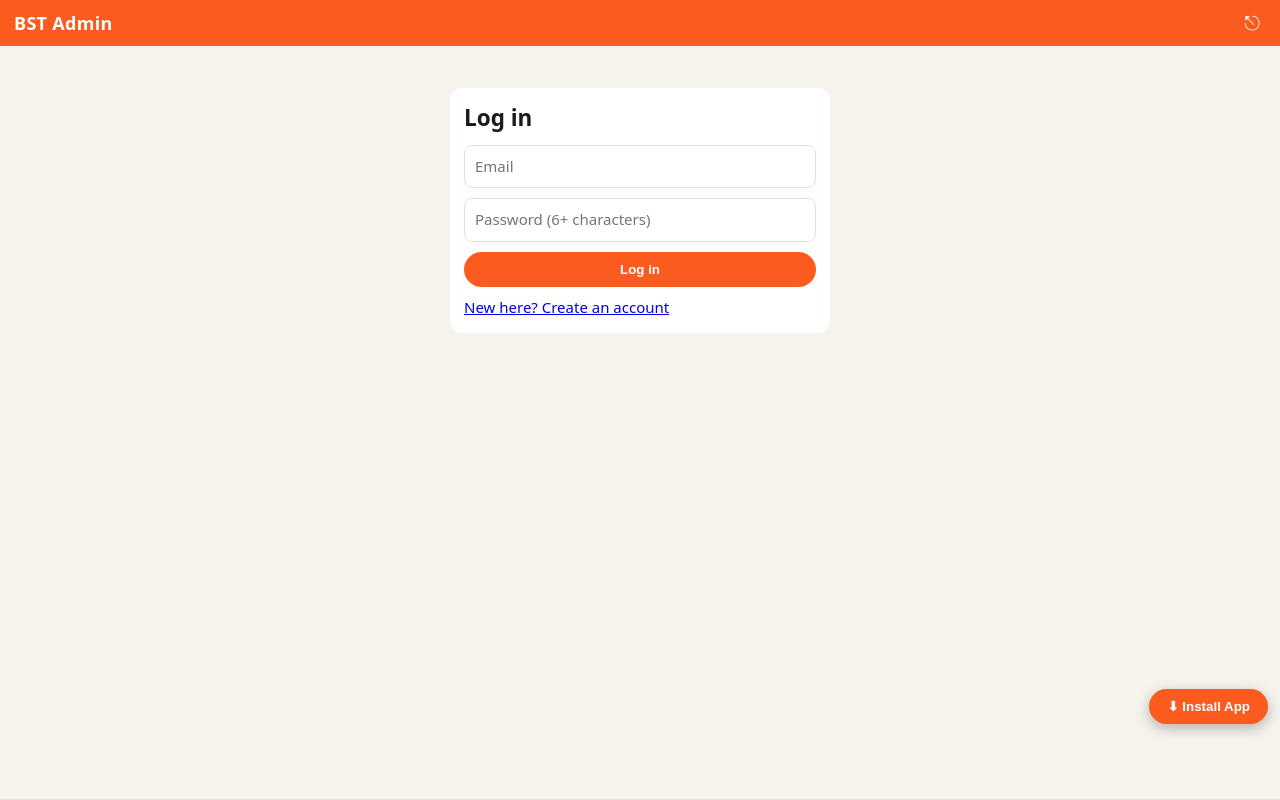
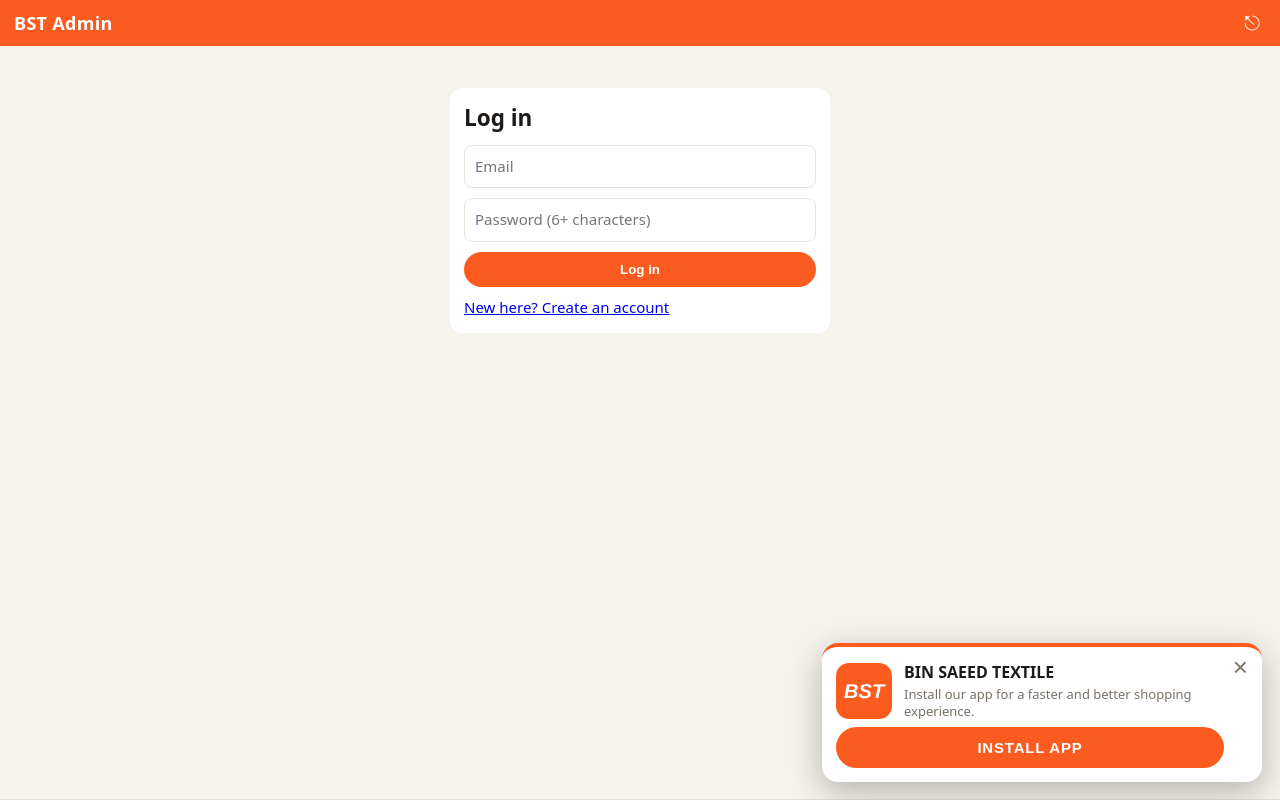
Before and after one commit to oyekanmilawwal80-spec/BIN-SAEED-TEXTILE, a plain HTML site: page admin.html in a window 1280 px wide. Drawn offline with nearby package versions, Linux system fonts and the light colour scheme.

Commit message:
Install App widget

```diff
--- a/app.css
+++ b/app.css
@@ -21,4 +21,11 @@ input,select,textarea{width:100%;padding:10px;border:1px solid var(--line);borde
 .tag{font-size:12px;padding:2px 8px;border-radius:10px;background:#eee}.tag.paid_pending,.tag.pending{background:#ffe9c7}.tag.confirmed,.tag.delivered{background:#d3f2e1}.tag.shipped{background:#d8e8ff}
 .acct{border:1px dashed var(--o);border-radius:8px;padding:10px}.acct b{font-size:18px;letter-spacing:1px}
 .inst{position:fixed;right:12px;bottom:76px;z-index:9;box-shadow:0 4px 14px #0004}
-#splash{position:fixed;inset:0;z-index:99;background:#f6f2ec;display:flex;flex-direction:column;align-items:center;justify-content:center;gap:12px;transition:opacity .45s}#splash.hide{opacity:0}#splash .logo{width:96px;height:96px;border-radius:22px;background:#fb5b1f;color:#fff;display:grid;place-items:center;font:900 32px Arial,sans-serif}#splash p{font-weight:700;letter-spacing:1px}
+#splash{position:fixed;inset:0;z-index:99;background:#f6f2ec;display:flex;flex-direction:column;align-items:center;justify-content:center;gap:12px;transition:opacity .45s}#splash.hide{opacity:0}#splash img{width:96px;height:96px;border-radius:22px}#splash p{font-weight:700;letter-spacing:1px}
+.ia{position:fixed;left:12px;right:12px;bottom:76px;max-width:440px;margin:auto;z-index:40;background:#fff;border-radius:16px;padding:14px 38px 14px 14px;display:grid;grid-template-columns:56px 1fr;gap:6px 12px;align-items:center;box-shadow:0 10px 34px #0004;border-top:4px solid var(--o);animation:iaUp .4s}
+@media(min-width:700px){.ia{left:auto;right:18px;bottom:18px;margin:0}}
+.ia img{width:56px;height:56px;border-radius:13px}.ia .it b{font-size:16px}.ia .it p{font-size:13px;color:var(--mut);line-height:1.35;margin-top:2px}
+.ia .go{grid-column:1/-1;width:100%;padding:12px;font-size:15px;letter-spacing:.8px}.ia.ok{border-top-color:var(--ok)}.ia.ok .go{background:var(--ok)}
+.ix{position:absolute;top:4px;right:8px;background:none;border:0;font-size:26px;color:var(--mut);cursor:pointer}
+@keyframes iaUp{from{transform:translateY(30px);opacity:0}}
+.inst{position:fixed;right:12px;bottom:76px;z-index:9;box-shadow:0 4px 14px #0004}
--- a/config-and-app.js
+++ b/config-and-app.js
@@ -35,22 +35,45 @@ async function bell(p){
  sb.channel('n'+p.id).on('postgres_changes',{event:'INSERT',schema:'public',table:'notifications',filter:'user_id=eq.'+p.id},async e=>{
   toast(e.new.title);load();
   if('Notification' in window&&Notification.permission==='granted'){const r=await navigator.serviceWorker.ready;r.showNotification(e.new.title,{body:e.new.body,icon:'icon-192.png',badge:'icon-192.png'})}}).subscribe()}
-/* Install App button + splash */
+/* Install App widget + splash */
 let _ip;
 const _standalone=matchMedia('(display-mode: standalone)').matches||navigator.standalone===true;
 const _ios=/iphone|ipad|ipod/i.test(navigator.userAgent)||(navigator.platform==='MacIntel'&&navigator.maxTouchPoints>1);
-if(_standalone){const sp=document.createElement('div');sp.id='splash';sp.innerHTML='<div class="logo">BST</div><p>BIN SAEED TEXTILE</p>';document.body.append(sp);setTimeout(()=>sp.classList.add('hide'),700);setTimeout(()=>sp.remove(),1200)}
-else{
- addEventListener('beforeinstallprompt',e=>{e.preventDefault();_ip=e});
- const ua=navigator.userAgent,android=/android/i.test(ua),
-  wrong=android&&(/FBAN|FBAV|Instagram|WhatsApp|Telegram|Snapchat|TikTok|Line\/|; wv\)/i.test(ua)||!/Chrome\//.test(ua)||/OPR|UCBrowser|SamsungBrowser|MiuiBrowser|EdgA/i.test(ua));
- const b=document.createElement('button');b.className='btn inst';b.textContent='⬇ Install App';
- b.onclick=async()=>{
-  if(!_ip&&!_ios&&!wrong)await new Promise(r=>setTimeout(r,1500));
-  if(_ip){_ip.prompt();await _ip.userChoice;_ip=null;return}
-  const link=location.origin+'/';
-  if(_ios)return modal('<h3>Install on iPhone</h3><p>1. Open this page in <b>Safari</b>.</p><p>2. Tap the <b>Share</b> button (square with an arrow).</p><p>3. Scroll down and tap <b>Add to Home Screen</b>, then <b>Add</b>.</p>');
-  if(wrong){const m=modal('<h3>Open in Chrome to install</h3><p>This page is open inside another app or browser, which cannot install apps.</p><a class="btn" style="text-align:center;text-decoration:none" href="intent://'+location.host+'/#Intent;scheme=https;package=com.android.chrome;end">Open in Chrome</a><button class="btn g" id="cp">Copy link</button><p class=muted>Or copy the link and paste it into Chrome yourself.</p>');
-   m.querySelector('#cp').onclick=()=>{navigator.clipboard&&navigator.clipboard.writeText(link);toast('Link copied. Paste it in Chrome.')};return}
-  modal('<h3>Install BIN SAEED</h3><p>Tap the <b>⋮</b> menu in Chrome, then <b>Install app</b> or <b>Add to Home screen</b>.</p><p class=muted>Already installed? Look for BIN SAEED in your app list. Chrome hides Install once the app is on your phone. If you removed it a moment ago, close Chrome fully, open this page again and tap Install.</p>')};
- addEventListener('appinstalled',()=>b.remove());document.body.append(b)}
+if(_standalone){
+ const sp=document.createElement('div');sp.id='splash';sp.innerHTML='<img src="icon-192.png" alt=""><p>BIN SAEED TEXTILE</p>';document.body.append(sp);
+ setTimeout(()=>sp.classList.add('hide'),700);setTimeout(()=>sp.remove(),1200);
+}else{
+ const ls={get:k=>{try{return localStorage.getItem(k)}catch(e){return null}},set:(k,v)=>{try{localStorage.setItem(k,v)}catch(e){}},del:k=>{try{localStorage.removeItem(k)}catch(e){}}};
+ const ua=navigator.userAgent,android=/android/i.test(ua);
+ const wrong=android&&(/FBAN|FBAV|Instagram|WhatsApp|Telegram|Snapchat|TikTok|Line\/|; wv\)/i.test(ua)||!/Chrome\//.test(ua)||/OPR|UCBrowser|SamsungBrowser|MiuiBrowser|EdgA/i.test(ua));
+ let card=null,pill=null;
+ const guide=()=>{
+  if(_ios)return modal('<h3>Install on iPhone</h3><p>Apple does not allow one-tap install buttons. It takes 3 taps:</p><p>1. Open this page in <b>Safari</b>.</p><p>2. Tap the <b>Share</b> button (square with an arrow).</p><p>3. Tap <b>Add to Home Screen</b>, then <b>Add</b>.</p>');
+  if(wrong){const m=modal('<h3>Open in Chrome to install</h3><p>This page is open inside another app or browser, which cannot install apps.</p><a class="btn" style="text-align:center;text-decoration:none" href="intent://'+location.host+'/#Intent;scheme=https;package=com.android.chrome;end">Open in Chrome</a><button class="btn g" id="cp">Copy link</button>');
+   m.querySelector('#cp').onclick=()=>{navigator.clipboard&&navigator.clipboard.writeText(location.origin+'/');toast('Link copied. Paste it in Chrome.')};return}
+  modal('<h3>Install BIN SAEED TEXTILE</h3><p>Your browser did not offer the install window yet. Tap the <b>⋮</b> menu, then <b>Install app</b> or <b>Add to Home screen</b>.</p><p class=muted>If the app is already on your device, open it from your home screen or Start menu.</p>');
+ };
+ const doInstall=async()=>{
+  if(!_ip&&!_ios&&!wrong)await new Promise(r=>setTimeout(r,1200));
+  if(_ip){_ip.prompt();const c=await _ip.userChoice;_ip=null;if(c.outcome==='accepted')done();else toast('Installation cancelled');return}
+  guide()};
+ const done=()=>{
+  ls.set('bst_installed','1');ls.del('bst_dismissed');
+  if(pill){pill.remove();pill=null}
+  if(card){card.classList.add('ok');card.querySelector('.go').textContent='✓ APP INSTALLED';card.querySelector('.go').disabled=true;card.querySelector('p').textContent='BIN SAEED TEXTILE is now on your device. Open it from your home screen or Start menu.';setTimeout(()=>{card&&card.remove();card=null},6000)}};
+ const showPill=()=>{if(pill||card)return;pill=document.createElement('button');pill.className='btn inst';pill.textContent='⬇ Install App';pill.onclick=doInstall;document.body.append(pill)};
+ const showCard=()=>{
+  if(card)return;if(pill){pill.remove();pill=null}
+  card=document.createElement('div');card.className='ia';
+  card.innerHTML='<img src="icon-192.png" alt="BST"><div class="it"><b>BIN SAEED TEXTILE</b><p>Install our app for a faster and better shopping experience.</p></div><button class="btn go">INSTALL APP</button><button class="ix" aria-label="Close">×</button>';
+  card.querySelector('.go').onclick=doInstall;
+  card.querySelector('.ix').onclick=()=>{card.remove();card=null;ls.set('bst_dismissed',String(Date.now()));showPill()};
+  document.body.append(card)};
+ const start=()=>{
+  if(ls.get('bst_installed')==='1')return;
+  const d=+ls.get('bst_dismissed')||0;
+  if(d&&Date.now()-d<7*864e5)showPill();else showCard()};
+ addEventListener('beforeinstallprompt',e=>{e.preventDefault();_ip=e;ls.del('bst_installed');if(!card&&!pill)start()});
+ addEventListener('appinstalled',done);
+ setTimeout(start,900);
+}
--- a/sw.js
+++ b/sw.js
@@ -1,5 +1,5 @@
 /* BIN SAEED TEXTILE service worker. Bump VERSION on every release. */
-const VERSION='v6',CACHE='bst-static-'+VERSION;
+const VERSION='v7',CACHE='bst-static-'+VERSION;
 const ASSETS=['app.css','config-and-app.js','manifest.json','icon.svg','icon-180.png','icon-192.png','icon-512.png','icon-maskable-512.png','offline.html'];
 self.addEventListener('install',e=>{
  e.waitUntil(caches.open(CACHE).then(c=>Promise.all(ASSETS.map(a=>c.add(a).catch(()=>{})))));
```
